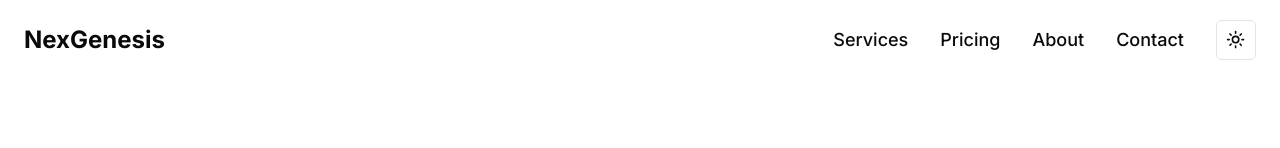
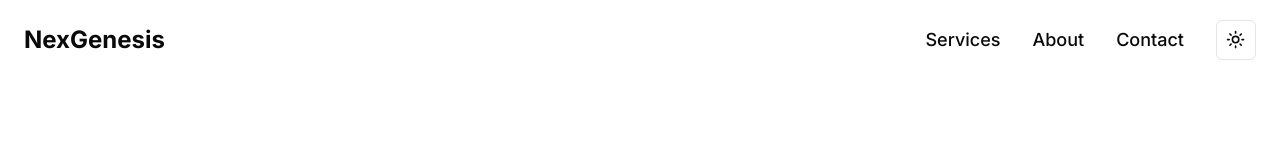
Before and after one commit to Mayor-Rhymes/software-perk, a Next.js app: page /about in a window 1280 px wide. Shown: the top 148 px of the page. Built offline with nearby package versions, Linux system fonts and the light colour scheme; no server answers.

Commit message:
remove pricing menu item from navbar

```diff
--- a/src/components/navbar.tsx
+++ b/src/components/navbar.tsx
@@ -12,7 +12,7 @@ import { useTheme } from "next-themes";
 
 const menuItems = [
   { href: "/services", label: "Services" },
-  { href: "/pricing", label: "Pricing" },
+  //{ href: "/pricing", label: "Pricing" },
   { href: "/about", label: "About" },
   { href: "/contact", label: "Contact" },
 ];
```
